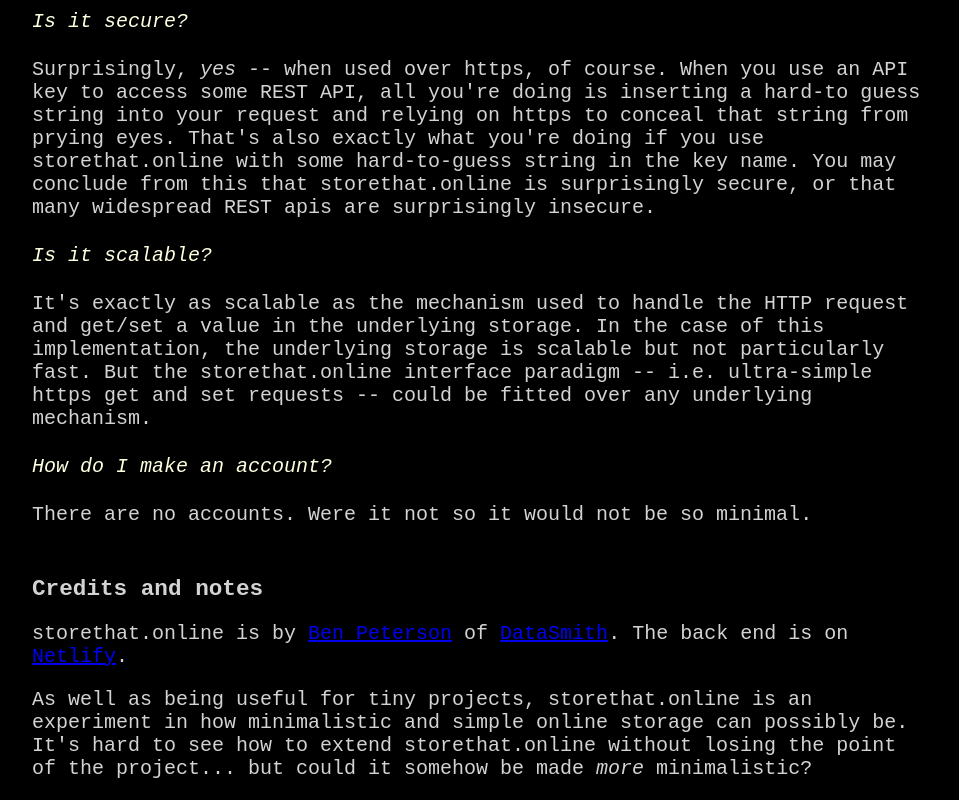
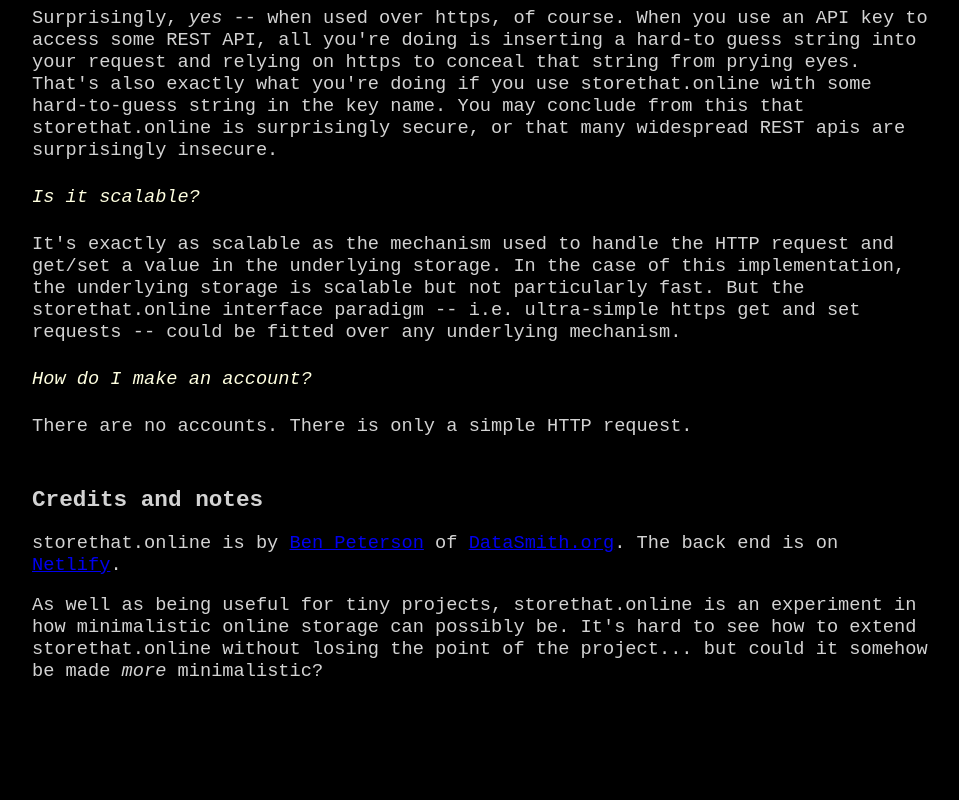
Before and after one commit to bjsp123/vars, a website: page static/index.html in a window 1280 px wide. Shown: the part 1588-2388 px from the top of the page, without its empty margins (160-1119 px from the left). After the commit the page ends 2289 px from the top, so only its background shows below. Drawn offline with Linux system fonts and the light colour scheme.

Commit message:
fiddling with help page

```diff
--- a/static/index.html
+++ b/static/index.html
@@ -7,7 +7,7 @@
             font-family: "Courier New", Courier, monospace;
             margin-left: 15%;
             margin-right: 15%;
-            font-size: 15pt;
+            font-size: 14pt;
         }
 
         h1 {
@@ -130,16 +130,17 @@
 
 <div class="faq">How do I make an account?</div>
 
-<div class="faa">There are no accounts.  Were it not so it would not be so minimal.
+<div class="faa">There are no accounts.  There is only a simple HTTP request.
 </div>
 
 <h2>Credits and notes</h2>
 
 <p>
-    storethat.online is by <a href="https://www.linkedin.com/in/bjspeterson/">Ben Peterson</a> of <a href="http://datasmith.org">DataSmith</a>.  The back end is on <a href="https://www.netlify.com/">Netlify</a>.
+    storethat.online is by <a href="https://www.linkedin.com/in/bjspeterson/">Ben Peterson</a> of <a href="http://datasmith.org">DataSmith.org</a>.
+    The back end is on <a href="https://www.netlify.com/">Netlify</a>.
 </p>
 <p>
-    As well as being useful for tiny projects, storethat.online is an experiment in how minimalistic and simple online storage can possibly be.
+    As well as being useful for tiny projects, storethat.online is an experiment in how minimalistic online storage can possibly be.
     It's hard to see how to extend storethat.online without losing the point of the project...
     but could it somehow be made <i>more</i> minimalistic?
 </p>
```
Also changed, not shown: functions/hello.js (+1 -2 lines).
